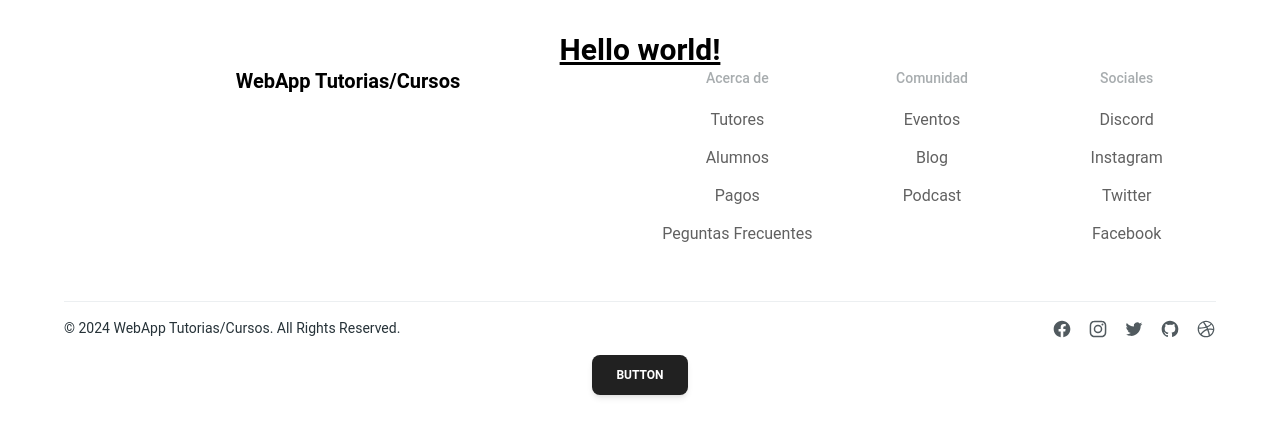
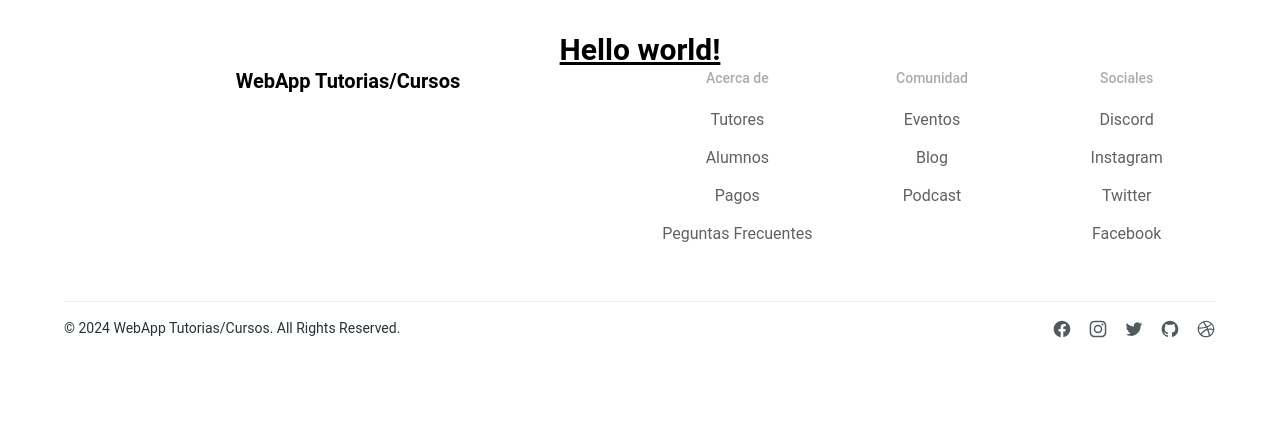
Before and after one commit to No-Country-simulation/C17-15-t-Node-React, a React (Vite) app in the folder WEB/: page / in a window 1280 px wide. Shown: the top 436 px of the page. Built offline with nearby package versions, Linux system fonts and the light colour scheme.

Commit message:
Se elimina el archivo de ejemplode tailwind

```diff
--- a/WEB/src/Example.jsx
+++ /dev/null
@@ -1,5 +0,0 @@
-import { Button } from "@material-tailwind/react";
-
-export default function Example() {
-  return <Button>Button</Button>;
-}
--- a/WEB/src/main.jsx
+++ b/WEB/src/main.jsx
@@ -9,7 +9,6 @@ ReactDOM.createRoot(document.getElementById('root')).render(
   <React.StrictMode>
     <ThemeProvider>
       <App />
-      <Example />
     </ThemeProvider>
 
   </React.StrictMode>,
```
